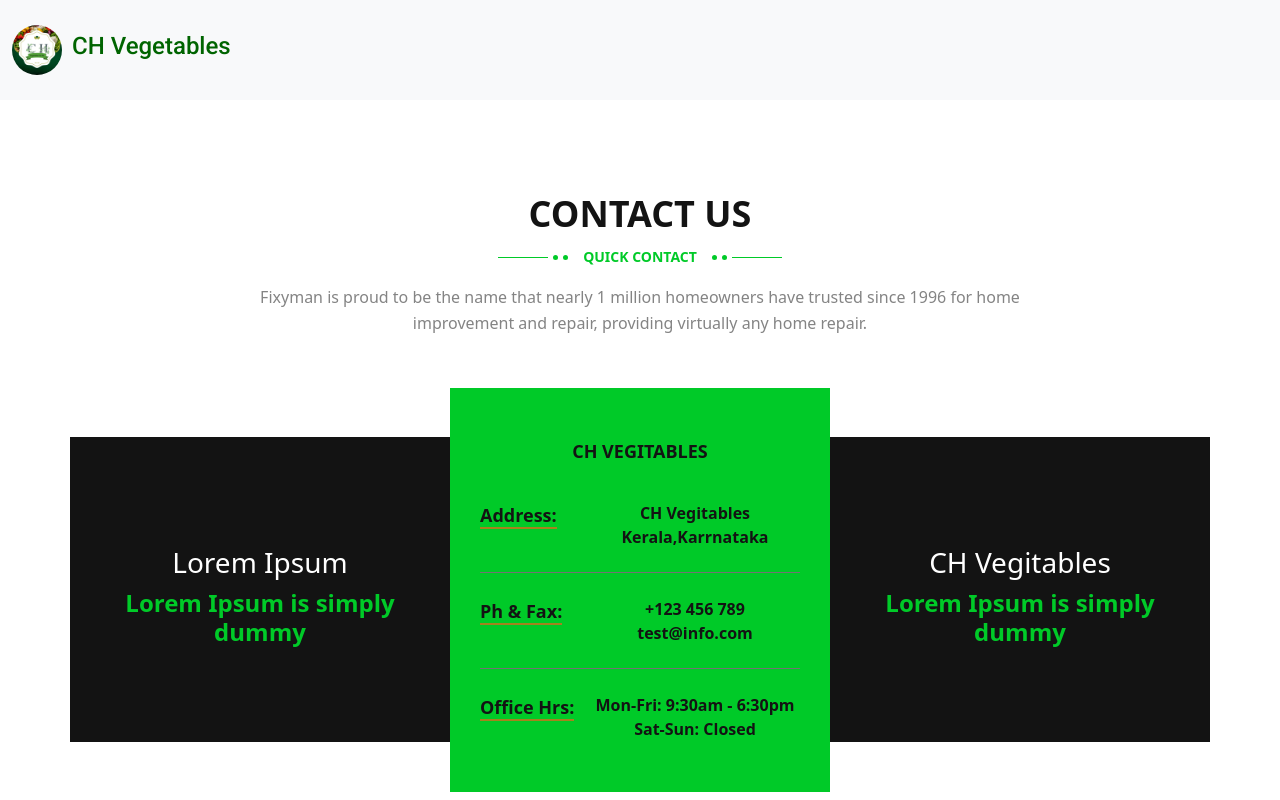
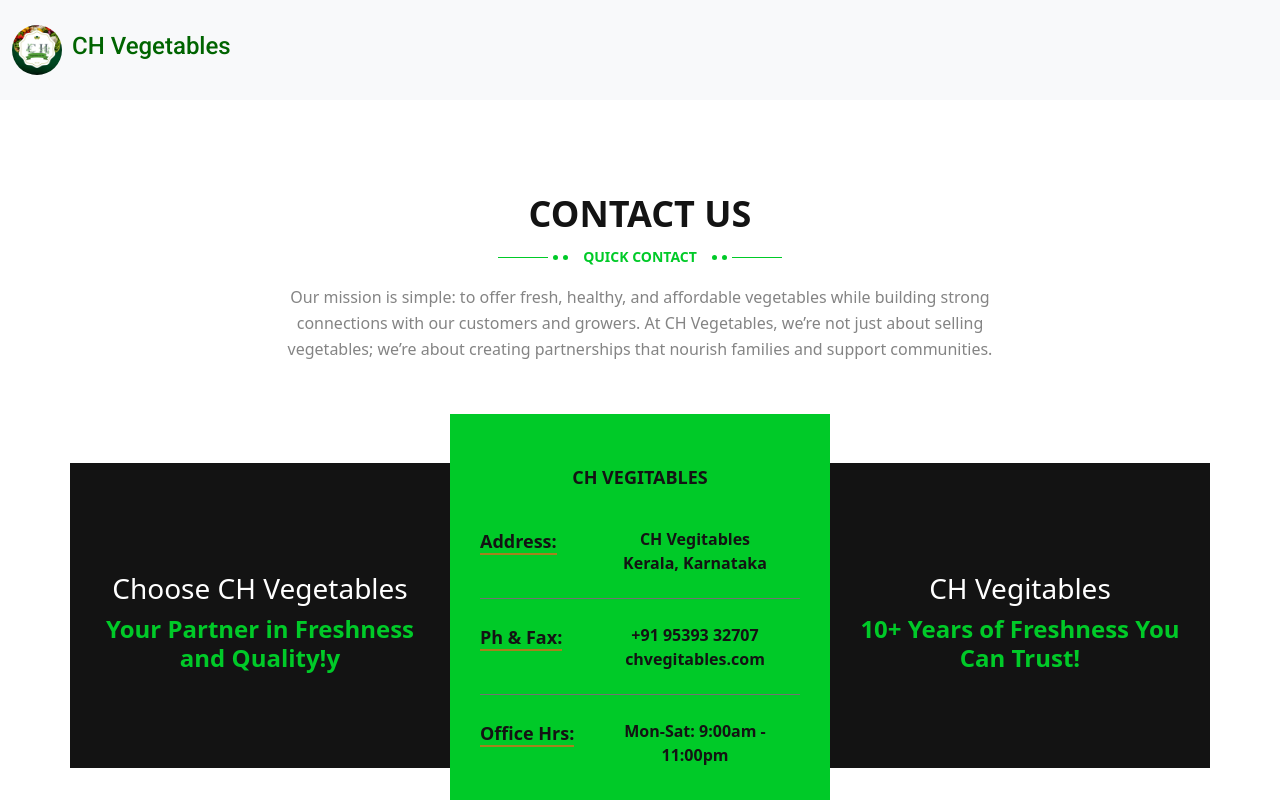
Before and after one commit to athuljain/CH-Vegitables, a React (Create React App) app: page /contact in a window 1280 px wide. Shown: the top 800 px of the page. Built offline with nearby package versions, Linux system fonts and the light colour scheme.

Commit message:
contact ch setup

```diff
--- a/src/Components/ContactUs.jsx
+++ b/src/Components/ContactUs.jsx
@@ -16,7 +16,7 @@ export default function ContactUs() {
                             <div className="decor-right"><span></span></div>
                         </div>
                         <div className="bottom-text">
-                            <p>Fixyman is proud to be the name that nearly 1 million homeowners have trusted since 1996 for home improvement and repair, providing virtually any home repair.</p>
+                            <p>Our mission is simple: to offer fresh, healthy, and affordable vegetables while building strong connections with our customers and growers. At CH Vegetables, we’re not just about selling vegetables; we’re about creating partnerships that nourish families and support communities.</p>
                         </div>
                     </div>
                     <div className="contact-address-box row">
@@ -46,8 +46,8 @@ export default function ContactUs() {
                                     <span className="path20"></span>
                                 </span>
                             </div>
-                            <h3>Lorem Ipsum</h3>
-                            <h2>Lorem Ipsum is simply dummy</h2>
+                            <h3>Choose CH Vegetables</h3>
+                            <h2>Your Partner in Freshness and Quality!y</h2>
                         </div>
                         {/* End Single Contact Address Box */}
                         {/* Single Contact Address Box */}
@@ -60,7 +60,7 @@ export default function ContactUs() {
                                             <h4>Address:</h4>
                                         </div>
                                         <div className="text">
-                                            <p>CH Vegitables<br />Kerala,Karrnataka</p>
+                                            <p>CH Vegitables<br /> Kerala, Karnataka</p>
                                         </div>
                                     </li>
                                     <li>
@@ -68,7 +68,7 @@ export default function ContactUs() {
                                             <h4>Ph & Fax:</h4>
                                         </div>
                                         <div className="text">
-                                            <p>+123 456 789 <br /> test@info.com</p>
+                                            <p>+91 95393 32707 <br /> chvegitables.com</p>
                                         </div>
                                     </li>
                                     <li>
@@ -76,7 +76,7 @@ export default function ContactUs() {
                                             <h4>Office Hrs:</h4>
                                         </div>
                                         <div className="text">
-                                            <p>Mon-Fri: 9:30am - 6:30pm<br /> Sat-Sun: Closed</p>
+                                            <p>Mon-Sat: 9:00am - 11:00pm<br /> </p>
                                         </div>
                                     </li>
                                 </ul>
@@ -94,7 +94,7 @@ export default function ContactUs() {
                                 </span>
                             </div>
                             <h3>CH Vegitables</h3>
-                            <h2>Lorem Ipsum is simply dummy</h2>
+                            <h2>10+ Years of Freshness You Can Trust!</h2>
                         </div>
                         {/* End Single Contact Address Box */}
                     </div>
@@ -118,7 +118,7 @@ export default function ContactUs() {
                                             </div>
                                         </div>
                                         <div className="text-box float-right">
-                                            <p>Lorem Ipsum is simply dummy text of the printing and typesetting industry. </p>
+                                            <p>CH Vegetables – Your Trusted Partner for Fresh Produce!</p>
                                         </div>
                                     </div>
                                 </div>
--- a/src/Components/Home.jsx
+++ b/src/Components/Home.jsx
@@ -9,6 +9,7 @@ import CardGroup from 'react-bootstrap/CardGroup';
 import AboutUs from './AboutUs';
 import Gallery from './Gallery';
 import ContactUs from './ContactUs';
+import ServicePage from './ServicePage';
 
 const Home = () => {
     const [index, setIndex] = useState(0);
@@ -91,6 +92,11 @@ const Home = () => {
   <br></br>
   <AboutUs />
   <br></br>
+<ServicePage />
+<br />
+
+
+
   <Gallery />
 
   <br></br>
```
